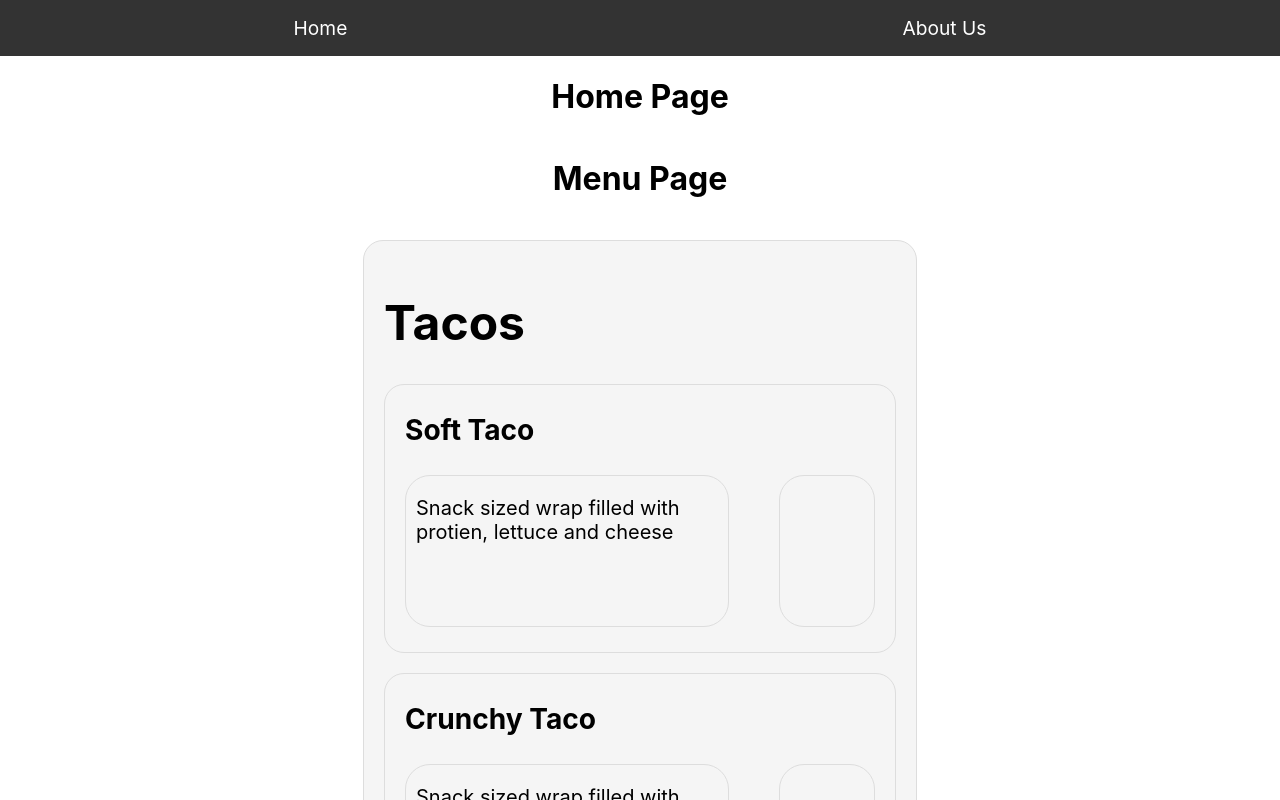
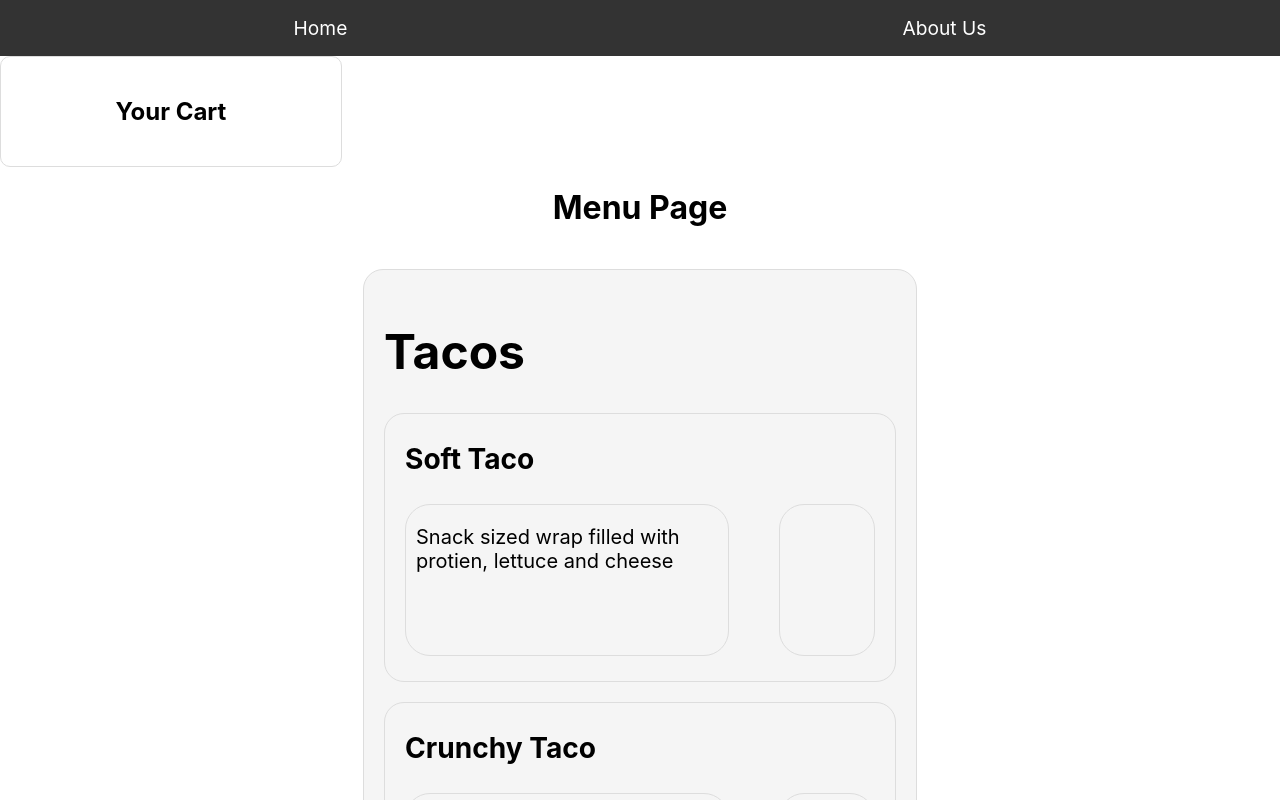
Before and after one commit to momiah/restaurant-site, a React (Create React App) app: page / in a window 1280 px wide. Shown: the top 800 px of the page. Built offline with nearby package versions, Linux system fonts and the light colour scheme.

Commit message:
initial cart integration

```diff
--- a/src/App.js
+++ b/src/App.js
@@ -4,21 +4,26 @@ import Navbar from './components/NavBar';
 import Home from './pages/Home';
 import Menu from './components/Menu/Menu';
 import About from './pages/AboutUs';
+import AddToCart from './components/AddToCart/AddToCart'; // Assuming you've placed it in a components folder
+import { CartProvider } from './components/AddToCart/CartContext'; // Assuming you've placed CartContext in the root directory
 import './App.css';
 
 function App() {
   return (
+    <CartProvider>
       <Router>
         <div className="App">
           <Navbar />
+          <AddToCart />
           <Routes>
             <Route path="/" element={<Home />} />
+            <Route path="/menu" element={<Menu />} />
             <Route path="/about" element={<About />} />
           </Routes>
         </div>
       </Router>
+    </CartProvider>
   );
 }
 
-
 export default App;
--- /dev/null
+++ b/src/components/AddToCart/AddToCart.js
@@ -0,0 +1,38 @@
+// AddToCart.js
+import React from 'react';
+import styled from 'styled-components';
+import { useCart } from './CartContext';
+
+const AddToCart = () => {
+    const { cartItems } = useCart();
+
+    return (
+        <CartContainer>
+            <h2>Your Cart</h2>
+            {cartItems.map((item, index) => (
+                <CartItem key={index}>
+                    <h3>{item.name}</h3>
+                    <p>{item.description}</p>
+                    <p>£{item.price.toFixed(2)}</p>
+                </CartItem>
+            ))}
+        </CartContainer>
+    );
+};
+
+const CartContainer = styled.div({
+    padding: '20px',
+    border: '1px solid #DDDDDD',
+    borderRadius: '10px',
+    width: '300px',
+    maxHeight: '400px',
+    overflowY: 'auto',
+});
+
+const CartItem = styled.div({
+    borderBottom: '1px solid #DDDDDD',
+    marginBottom: '10px',
+    paddingBottom: '10px',
+});
+
+export default AddToCart;
--- /dev/null
+++ b/src/components/AddToCart/CartContext.js
@@ -0,0 +1,22 @@
+// CartContext.js
+import React, { createContext, useState, useContext } from 'react';
+
+const CartContext = createContext();
+
+export const useCart = () => {
+    return useContext(CartContext);
+};
+
+export const CartProvider = ({ children }) => {
+    const [cartItems, setCartItems] = useState([]);
+
+    const addToCart = (item) => {
+        setCartItems(prevItems => [...prevItems, item]);
+    };
+
+    return (
+        <CartContext.Provider value={{ cartItems, addToCart }}>
+            {children}
+        </CartContext.Provider>
+    );
+};
--- a/src/components/Menu/MenuItem/ItemDetails.js
+++ b/src/components/Menu/MenuItem/ItemDetails.js
@@ -1,5 +1,6 @@
 import React, { useState, useEffect } from 'react';
 import styled from 'styled-components';
+import { useCart } from '../../AddToCart/CartContext';
 
 const ItemDetails = ({ name, description, price, extras }) => {
     const [selectedExtras, setSelectedExtras] = useState([]);
@@ -17,6 +18,13 @@ const ItemDetails = ({ name, description, price, extras }) => {
             setSelectedExtras(prevExtras => [...prevExtras, extra]);
         }
     };
+
+    const { addToCart } = useCart();
+
+    const handleAddToCart = () => {
+        addToCart({ name, description, price: totalPrice, extras: selectedExtras });
+    };
+
 
     return (
         <DetailsContainer>
@@ -37,7 +45,7 @@ const ItemDetails = ({ name, description, price, extras }) => {
                 ))}
             </ExtrasContainer>
             <h3>£{totalPrice.toFixed(2)}</h3>
-            <AddToCart>Add To Cart</AddToCart>
+            <AddToCart onClick={handleAddToCart}>Add To Cart</AddToCart>
         </DetailsContainer>
     );
 };
@@ -73,11 +81,11 @@ const Checkbox = styled.input({
 });
 
 const AddToCart = styled.button({
-backgroundColor: '#171717',
-borderRadius: 7,
-height: 40,
-color: 'white',
-fontWeight: 'bold'
+    backgroundColor: '#171717',
+    borderRadius: 7,
+    height: 40,
+    color: 'white',
+    fontWeight: 'bold'
 })
 
 export default ItemDetails;
--- a/src/pages/Home.js
+++ b/src/pages/Home.js
@@ -5,7 +5,6 @@ const Home = () => {
   return (
 
 <div>
-<h1>Home Page</h1>
 <Menu/>
 </div>
 
```
Lines whose indentation alone changed are shown as unchanged.
